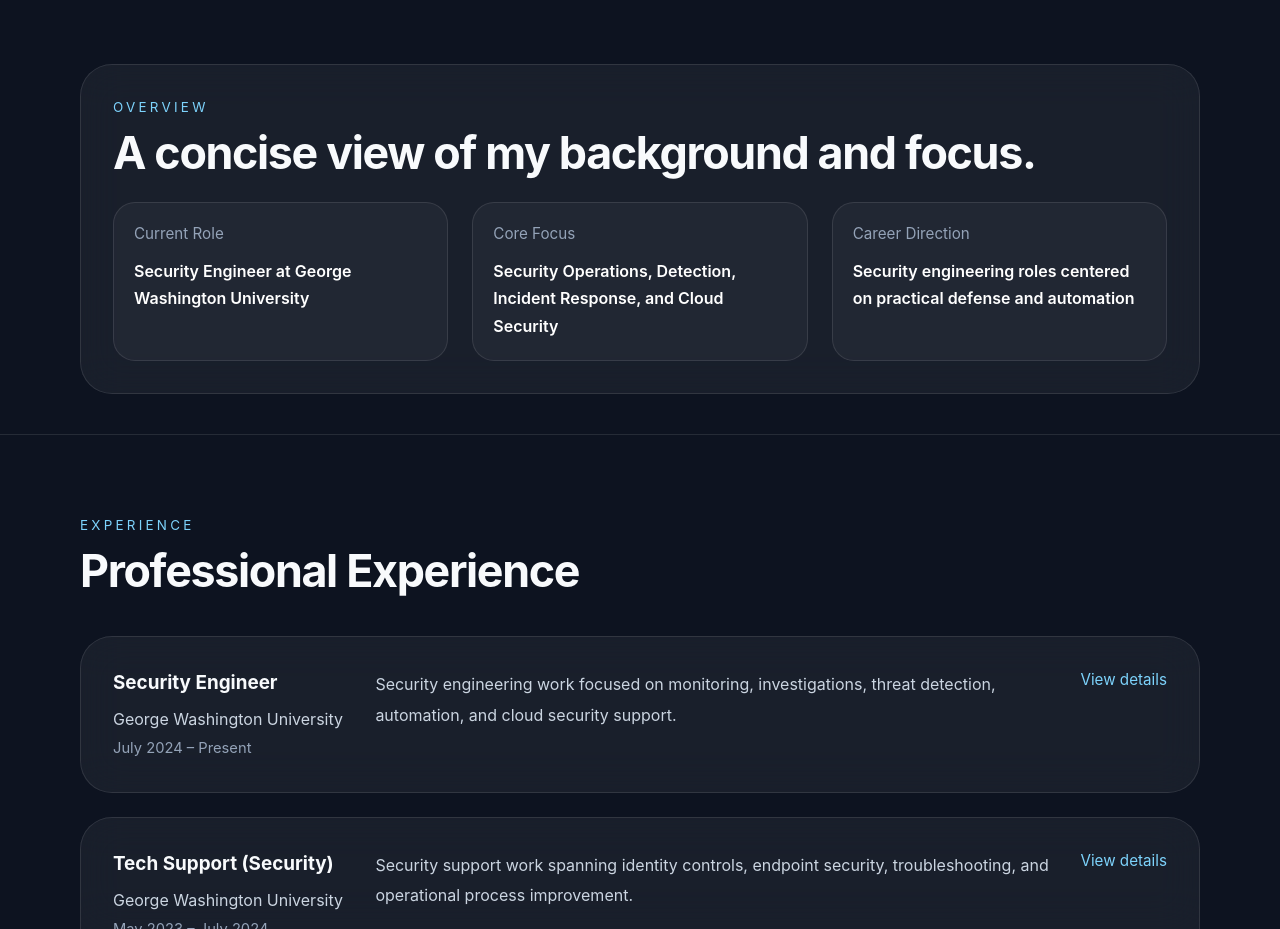
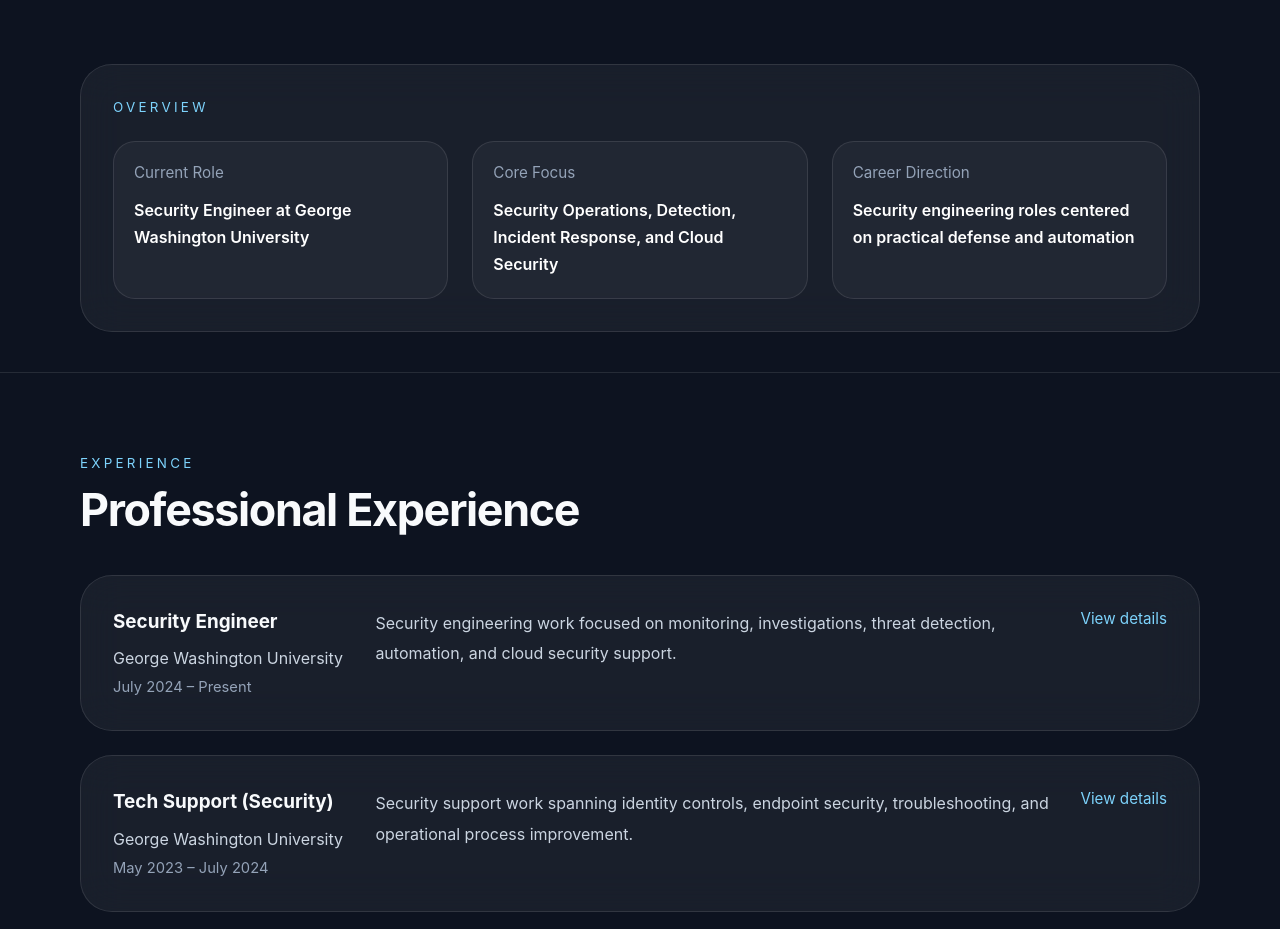
Before and after one commit to jiaming-sec/jiaming-portfolio, a React (Vite) app: page / in a window 1280 px wide. Shown: the part 1140-2069 px from the top of the page. Built offline with nearby package versions, Linux system fonts and the light colour scheme.

Commit message:
Comment out overview heading in App component
Comment out the heading for the overview section.

```diff
--- a/src/App.jsx
+++ b/src/App.jsx
@@ -190,7 +190,7 @@
             <div className="card overview-card">
               <div className="section-heading compact">
                 <p className="eyebrow">Overview</p>
-                <h2>A concise view of my background and focus.</h2>
+                {/*<h2>A concise view of my background and focus.</h2>*/}
               </div>
 
               <div className="overview-grid">
```
